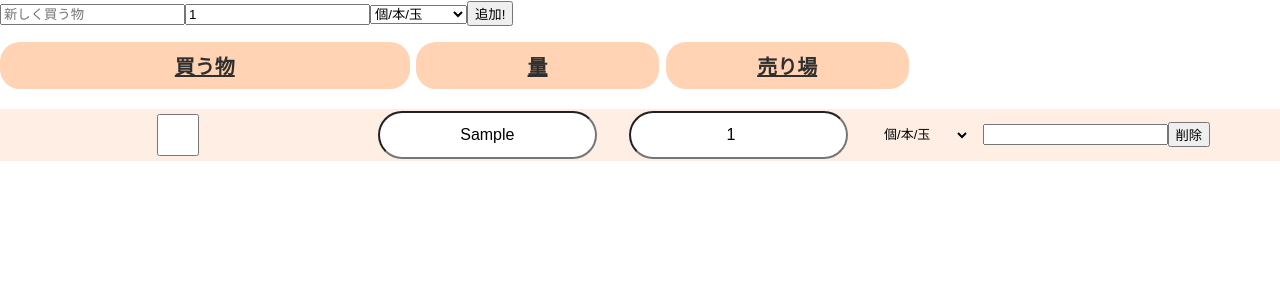
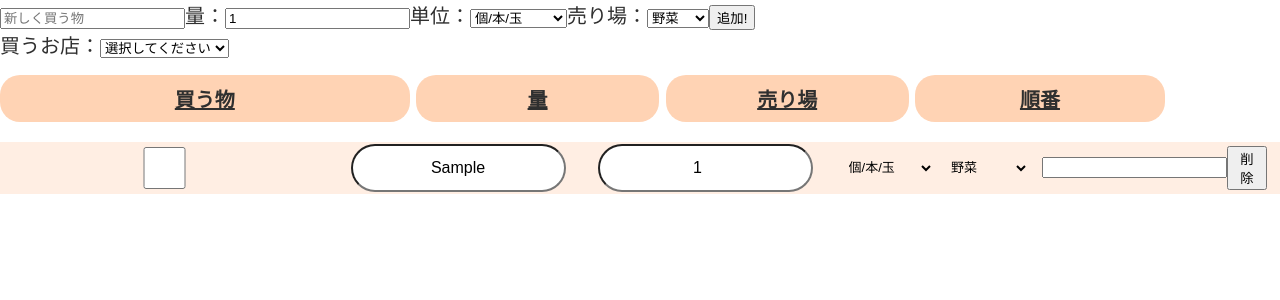
Before and after one commit to SatoruKikuchi123/soro_project_dig_btc_kikuchi, a React (Create React App) app: page / in a window 1280 px wide. Both pictures are taken after typing "Sample" into the empty fields and a click on the button "追加!". Shown: the top 300 px of the page. Built offline with nearby package versions, Linux system fonts and the light colour scheme.

Commit message:
ソート製作中

```diff
--- a/src/App.tsx
+++ b/src/App.tsx
@@ -3,6 +3,7 @@ import "./App.css";
 import List from "./components/List";
 import Login from "./components/Login";
 import { Add } from "./components/Add";
+import { ShopSort } from "./components/ShopSort";
 const fetchURL =
   process.env.NODE_ENV === "production"
     ? "https://sataro-zamas.onrender.com"
@@ -33,7 +34,9 @@ type props = {
     lists: any,
     setLists: Function,
     userData: props["userData"],
-    setUserData: Function
+    setUserData: Function,
+    shop: any,
+    setShop: Function
   ];
 };
 export const VariableContext = React.createContext<props["props"]>([
@@ -43,34 +46,32 @@ export const VariableContext = React.createContext<props["props"]>([
   () => {},
   [],
   () => {},
+  [],
+  () => {},
 ]);
 
 export default function App() {
-  const initialState = [
-    {
-      item: "a",
-      isCompleted: false,
-    },
-    {
-      item: "b",
-      isCompleted: false,
-    },
-    {
-      item: "c",
-      isCompleted: false,
-    },
-  ];
   const [popup, setPopup] = useState(false);
   const [lists, setLists] = useState([]);
   const [userData, setUserData] = useState([]);
-  const [shop, setShop] = useState([]);
+  const [shop, setShop] = useState("");
 
   return (
     <>
       <VariableContext.Provider
-        value={[popup, setPopup, lists, setLists, userData, setUserData]}
+        value={[
+          popup,
+          setPopup,
+          lists,
+          setLists,
+          userData,
+          setUserData,
+          shop,
+          setShop,
+        ]}
       >
         <Add />
+        <ShopSort />
         <List />
       </VariableContext.Provider>
     </>
--- a/src/components/Add.tsx
+++ b/src/components/Add.tsx
@@ -2,8 +2,13 @@ import React, { useContext, useState } from "react";
 import { VariableContext } from "../App";
 
 export const Add = () => {
-  const [inputNewItem, setInputNewItem] = useState({ item: "", quantity: 1 });
-  const [, , , setLists, userData, setUserData] = useContext(VariableContext);
+  const [inputNewItem, setInputNewItem] = useState({
+    item: "",
+    quantity: 1,
+    quantity_unit: "個/本/玉",
+    corner_name: "野菜",
+  });
+  const [, , , setLists, , , shop, setShop] = useContext(VariableContext);
 
   const handleChange = (
     e:
@@ -24,10 +29,17 @@ export const Add = () => {
         item: inputNewItem.item,
         isCompleted: false,
         quantity: inputNewItem.quantity,
-        // quantity_unit: inputNewItem["quantity_unit"],
+        quantity_unit: inputNewItem["quantity_unit"],
+        corner_name: inputNewItem["corner_name"],
+        // directions: inputNewItem.directions,
       },
     ]);
-    setInputNewItem({ item: "", quantity: 1 });
+    setInputNewItem({
+      item: "",
+      quantity: 1,
+      quantity_unit: "個/本/玉",
+      corner_name: "野菜",
+    });
   };
 
   return (
@@ -41,6 +53,7 @@ export const Add = () => {
           onChange={(e) => handleChange(e)}
           required
         />
+        <label>量：</label>
         <input
           name="quantity"
           type="number"
@@ -50,10 +63,11 @@ export const Add = () => {
           onChange={(e) => handleChange(e)}
           required
         />
+
+        <label htmlFor="単位">単位：</label>
         <select
           form="add"
           name="quantity_unit"
-          //   value={inputNewItem["quantity_unit"]}
           onChange={(e) => handleChange(e)}
         >
           <option value="個/本/玉">個/本/玉</option>
@@ -61,6 +75,27 @@ export const Add = () => {
           <option value="L">L</option>
           <option value="Kg">Kg</option>
         </select>
+
+        <label htmlFor="売り場">売り場：</label>
+        <select
+          form="add"
+          name="corner_name"
+          onChange={(e) => handleChange(e)}
+          required
+        >
+          <option value="野菜">野菜</option>
+          <option value="肉">肉</option>
+          <option value="魚">魚</option>
+          <option value="乳製品">乳製品</option>
+        </select>
+        {/* <label htmlFor="順番">順番</label>
+        <input
+          name="directions"
+          type="number"
+          min={0}
+          value={inputNewItem["directions"]}
+          placeholder="順番"
+        /> */}
         <button type="submit">追加!</button>
       </form>
     </>
--- a/src/components/List.tsx
+++ b/src/components/List.tsx
@@ -6,11 +6,11 @@
 //     ? "https://sataro-zamas.onrender.com"
 //     : "http://localhost:3333";
 
-import React, { useState, useContext } from "react";
+import React, { useState, useContext, useEffect } from "react";
 import "./List.css";
 import { VariableContext } from "../App";
 const List = () => {
-  const [, , lists, setLists, userData, setUserData] =
+  const [, , lists, setLists, userData, setUserData, shop, setShop] =
     useContext(VariableContext);
 
   const handleRemoveItem = (index: any) => {
@@ -32,7 +32,9 @@ const List = () => {
   };
 
   const handleUpdateItem = (
-    e: React.ChangeEvent<HTMLInputElement>,
+    e:
+      | React.ChangeEvent<HTMLInputElement>
+      | React.ChangeEvent<HTMLSelectElement>,
     index: any
   ) => {
     const { name, value } = e.target;
@@ -47,6 +49,47 @@ const List = () => {
     );
     setLists(newLists);
   };
+  const shopTable = [
+    { shop_name: "カネスエ", corner_name: "野菜", directions: 1 },
+    { shop_name: "カネスエ", corner_name: "肉", directions: 2 },
+    { shop_name: "カネスエ", corner_name: "魚", directions: 3 },
+    { shop_name: "カネスエ", corner_name: "乳製品", directions: 4 },
+    { shop_name: "イオン", corner_name: "野菜", directions: 2 },
+    { shop_name: "イオン", corner_name: "肉", directions: 1 },
+    { shop_name: "イオン", corner_name: "魚", directions: 4 },
+    { shop_name: "イオン", corner_name: "乳製品", directions: 3 },
+  ];
+  //順番付与
+  useEffect(() => {
+    const directionAdd = () => {
+      console.log(shop);
+      const newLists = lists.map((list: any) => {
+        for (const e of shopTable) {
+          if (
+            e["shop_name"] === shop &&
+            e["corner_name"] === list["corner_name"]
+          ) {
+            list["directions"] = e["directions"];
+          }
+        }
+        return list;
+      });
+      console.log("newLists:", newLists);
+      setLists(newLists);
+    };
+    directionAdd();
+  }, [setShop]);
+
+  //ソート
+  const sortedList = lists.sort(function (
+    a: { directions: number },
+    b: { directions: number }
+  ) {
+    if (a.directions > b.directions) return 1;
+    if (b.directions > a.directions) return -1;
+    return 0;
+  });
+  // console.log("sortedList:", sortedList);
 
   return (
     <form className="content">
@@ -54,6 +97,7 @@ const List = () => {
         <li>買う物</li>
         <li>量</li>
         <li>売り場</li>
+        <li>順番</li>
       </ul>
       <ul className="topic">
         {lists.map((list: any, index: number) => (
@@ -80,25 +124,33 @@ const List = () => {
             />
             <select
               name="quantity_unit"
-              onChange={(e) => {
-                const food = [...lists];
-                food[index]["quantity_unit"] = e.target.value;
-                setLists(food);
-              }}
+              disabled={list.isCompleted}
+              value={`${list.quantity_unit}`}
+              onChange={(e) => handleUpdateItem(e, index)}
             >
               <option value="個/本/玉">個/本/玉</option>
               <option value="パック/袋/缶">パック/袋/缶</option>
               <option value="L">L</option>
               <option value="Kg">Kg</option>
             </select>
+            <select
+              name="corner_name"
+              disabled={list.isCompleted}
+              value={`${list.corner_name}`}
+              onChange={(e) => handleUpdateItem(e, index)}
+            >
+              <option value="野菜">野菜</option>
+              <option value="肉">肉</option>
+              <option value="魚">魚</option>
+              <option value="乳製品">乳製品</option>
+            </select>
             <input
-              name="login_id"
+              name="directions"
               type="number"
-              onChange={(e) => {
-                const food = [...lists];
-                food[index]["login_id"] = e.target.value;
-                setLists(food);
-              }}
+              disabled={list.isCompleted}
+              min={0}
+              value={`${list.directions}`}
+              onChange={(e) => handleUpdateItem(e, index)}
             />
             <button onClick={() => handleRemoveItem(index)}>削除</button>
           </li>
--- /dev/null
+++ b/src/components/ShopSort.tsx
@@ -0,0 +1,52 @@
+import React, { useContext, useEffect } from "react";
+import { VariableContext } from "../App";
+
+export const ShopSort = () => {
+  const [, , lists, setLists, userData, setUserData, shop, setShop] =
+    useContext(VariableContext);
+  const shopTable = [
+    { shop_name: "カネスエ", corner_name: "野菜", directions: 1 },
+    { shop_name: "カネスエ", corner_name: "肉", directions: 2 },
+    { shop_name: "カネスエ", corner_name: "魚", directions: 3 },
+    { shop_name: "カネスエ", corner_name: "乳製品", directions: 4 },
+    { shop_name: "イオン", corner_name: "野菜", directions: 2 },
+    { shop_name: "イオン", corner_name: "肉", directions: 1 },
+    { shop_name: "イオン", corner_name: "魚", directions: 4 },
+    { shop_name: "イオン", corner_name: "乳製品", directions: 3 },
+  ];
+  const handleChange = (e: React.ChangeEvent<HTMLSelectElement>) => {
+    const { value } = e.target;
+    setShop(value);
+    //順番付与
+    useEffect(() => {
+      const directionAdd = () => {
+        console.log(shop);
+        const newLists = lists.map((list: any) => {
+          for (const e of shopTable) {
+            if (
+              e["shop_name"] === shop &&
+              e["corner_name"] === list["corner_name"]
+            ) {
+              list["directions"] = e["directions"];
+            }
+          }
+          return list;
+        });
+        console.log("newLists:", newLists);
+        setLists(newLists);
+      };
+      directionAdd();
+    }, []);
+  };
+
+  return (
+    <div>
+      <label htmlFor="買うお店">買うお店：</label>
+      <select name="shopList" id="shopList" onChange={(e) => handleChange(e)}>
+        <option value="選択してください">選択してください</option>
+        <option value="カネスエ">カネスエ</option>
+        <option value="イオン">イオン</option>
+      </select>
+    </div>
+  );
+};
```
